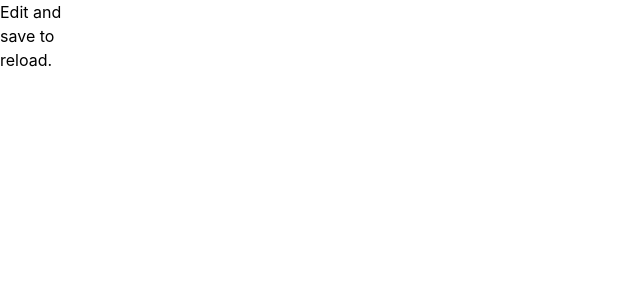
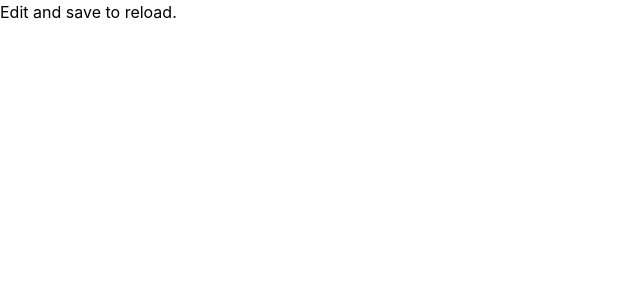
Before and after one commit to mina-adibe/bookingtask, a React (Create React App) app: page / in a window 1280 px wide. Shown: the top 300 px of the page, without its empty margins (0-640 px from the left). Built offline with nearby package versions, Linux system fonts and the light colour scheme.

Commit message:
enhance tailwind theme

```diff
--- a/tailwind.config.js
+++ b/tailwind.config.js
@@ -29,6 +29,17 @@ module.exports = {
       md: "1.125rem", // 18px
       lg: "1.563rem", //25px
     },
+    spacing: {
+      1: "8px",
+      2: "9px",
+    },
+    borderRadius: {
+      base: "0.625rem" /* 10px */,
+      md: "0.875rem" /* 14px */,
+    },
+    borderWidth: {
+      1: "1px",
+    },
     extend: {
       boxShadow: {
         btn: "0px 1px 4px rgba(0, 0, 0, 0.161)",
```
